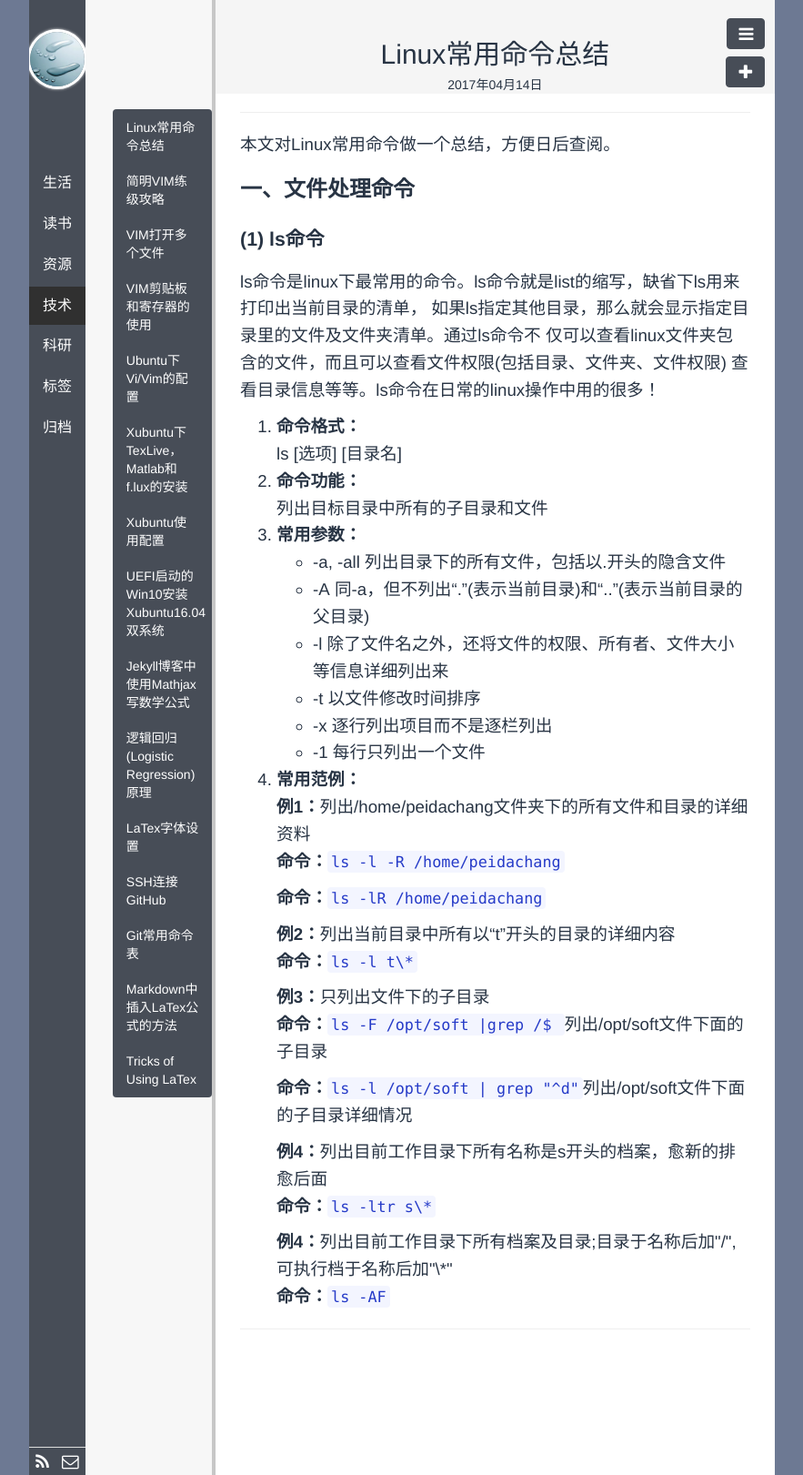
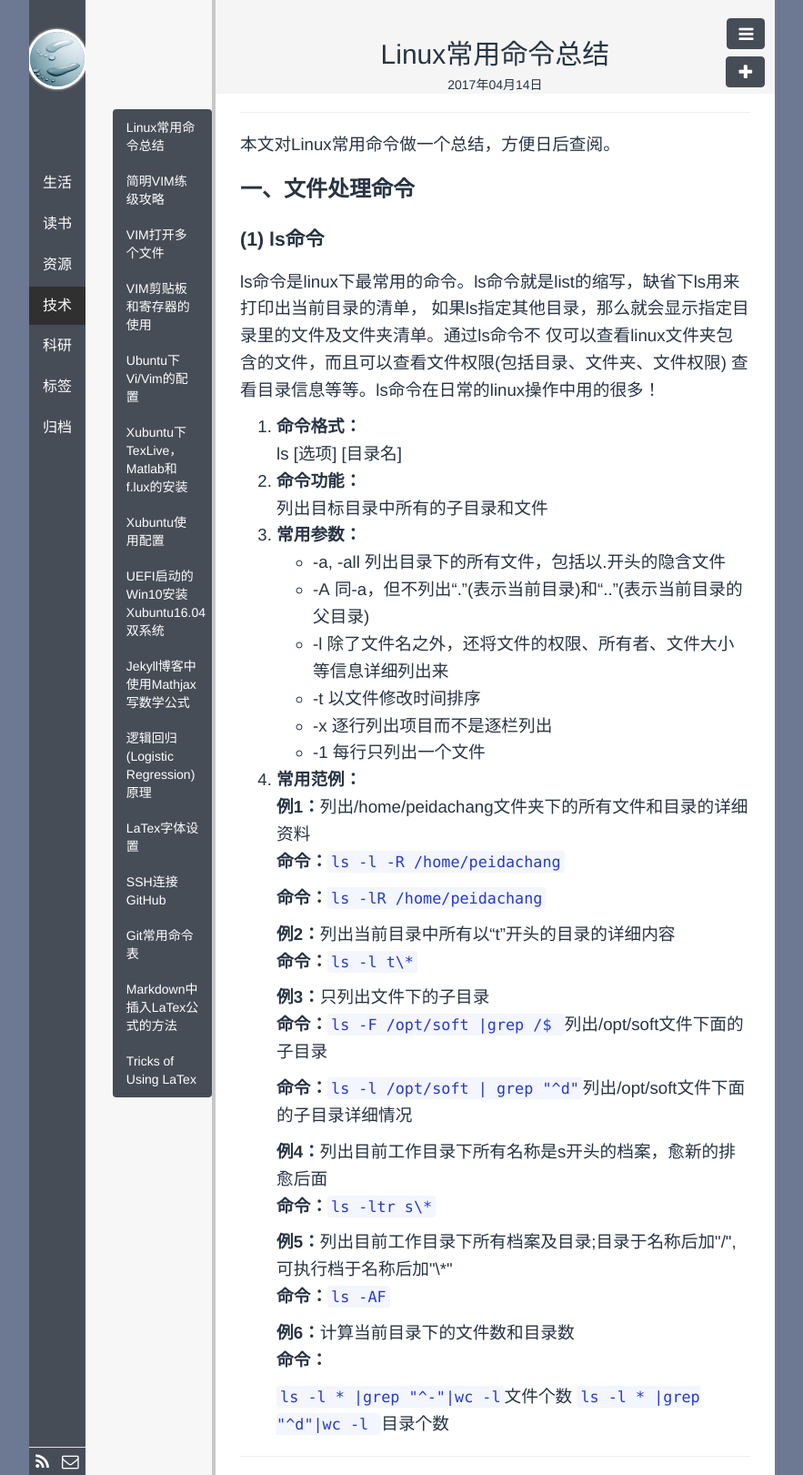
Before and after one commit to polyHong/polyHong.github.io, a Jekyll site: the page built from _posts/tech/2017-04-14-linux-command-list.md, in a window 1280 px wide. Shown: the whole page at 91% size, without its empty margins (198-1081 px from the left). Built offline with Jekyll 4.4.1, drawn with Linux system fonts in a browser that asks for light colours; Markdown is read by kramdown in place of the engine named in the settings; comment, search, counter and statistics services are not loaded.

Commit message:
update linux-command

```diff
--- a/_posts/tech/2017-04-14-linux-command-list.md
+++ b/_posts/tech/2017-04-14-linux-command-list.md
@@ -46,6 +46,12 @@ ls&nbsp;[选项]&nbsp;[目录名]
 <p><strong>命令：</strong><code>ls -l /opt/soft | grep "^d"</code>列出/opt/soft文件下面的子目录详细情况</p>
 <strong>例4：</strong>列出目前工作目录下所有名称是s开头的档案，愈新的排愈后面
 <p><strong>命令：</strong><code>ls -ltr s\*</code></p>
-<strong>例4：</strong>列出目前工作目录下所有档案及目录;目录于名称后加"/", 可执行档于名称后加"\*"
+<strong>例5：</strong>列出目前工作目录下所有档案及目录;目录于名称后加"/", 可执行档于名称后加"\*"
 <p><strong>命令：</strong><code>ls -AF</code></p>
+<strong>例6：</strong>计算当前目录下的文件数和目录数
+<p><strong>命令：</strong></p>
+<p>
+<code>ls -l * |grep "^-"|wc -l</code>文件个数
+<code>ls -l * |grep "^d"|wc -l </code>目录个数
+</p>
 </ol>
```
Also changed, not shown: 1 other file.
